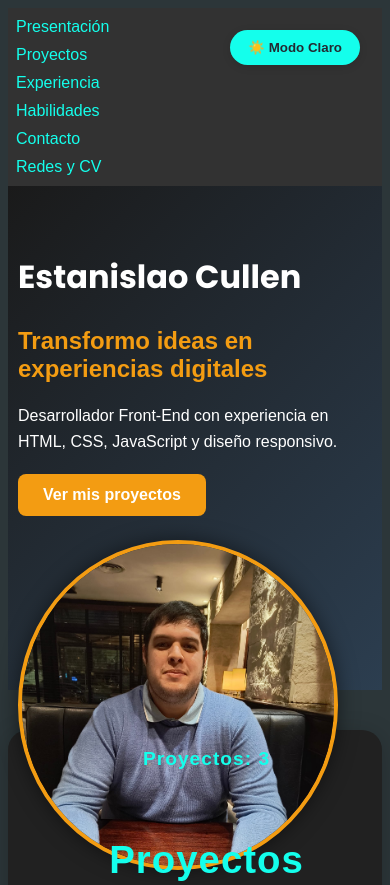
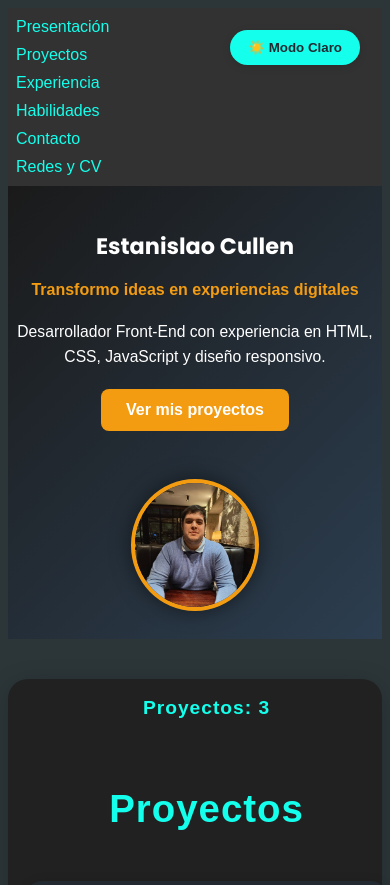
Before and after one commit to Honorum435/Portfolio-Cullen-Estanislao, a plain HTML site: page index.html in a window 390 px wide. Shown: the top 885 px of the page. Drawn offline with Linux system fonts and the light colour scheme; a web font is replaced by a local one.

Commit message:
Mejore el responsive ya que habia cambiado el hero

```diff
--- a/Css/Style.css
+++ b/Css/Style.css
@@ -566,21 +566,47 @@ body.modo-claro #navbar a:hover {
 }
 
 /* --- Responsive Hero --- */
-@media (max-width: 700px) {
+@media (max-width: 900px) {
   #hero {
-        padding: 40px 10px 30px 10px;
+    flex-direction: column;
+    align-items: center;
+    padding: 40px 5%;
+    min-height: 60vh;
     gap: 24px;
-        min-height: 260px;
+    text-align: center;
   }
-    #hero h1 {
-        font-size: 2rem;
+  .hero-content {
+    max-width: 100%;
+    text-align: center;
   }
-    #hero p {
+  .hero-img img {
+    width: 180px;
+    margin-top: 24px;
+  }
+  .hero-content h1 {
+    font-size: 2.1rem;
+  }
+  .hero-content h2 {
+    font-size: 1.2rem;
+  }
+}
+
+@media (max-width: 600px) {
+  #hero {
+    padding: 24px 2vw;
+    min-height: 40vh;
+  }
+  .hero-img img {
+    width: 120px;
+  }
+  .hero-content h1 {
+    font-size: 1.4rem;
+  }
+  .hero-content h2 {
     font-size: 1rem;
   }
-    .hero-img {
-        width: 120px;
-        height: 120px;
+  .hero-content p {
+    font-size: 0.98rem;
   }
 }
 
```
Lines whose indentation alone changed are shown as unchanged.
